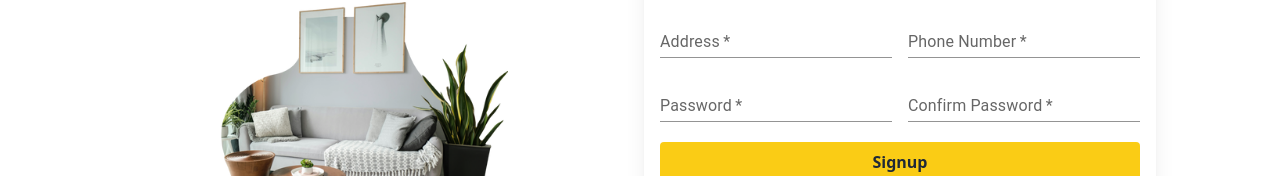
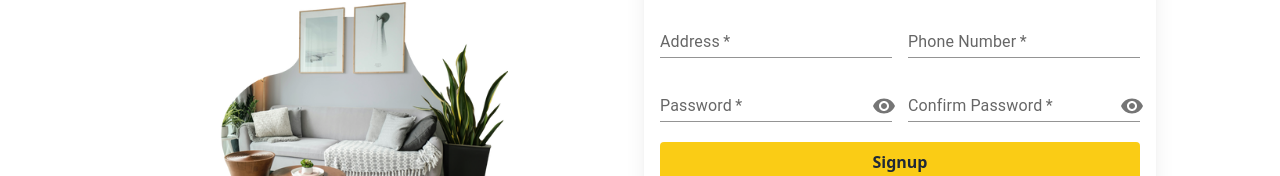
Before and after one commit to bhatta09/Room-Rental-System, a React (Vite) app: page /sign-up in a window 1280 px wide. Shown: the part 294-470 px from the top of the page. Built offline with nearby package versions, Linux system fonts and the light colour scheme.

Commit message:
eye show and hide in password create

```diff
--- a/src/components/Profile/ChangePassword.jsx
+++ b/src/components/Profile/ChangePassword.jsx
@@ -1,17 +1,21 @@
 import axios from "axios";
 import { useState } from "react";
-import { TextField } from "@mui/material"
+import { TextField, IconButton, InputAdornment } from "@mui/material";
+import { Visibility, VisibilityOff } from "@mui/icons-material";
 
 const ChangePassword = () => {
   const [currentPassword, setCurrentPassword] = useState("");
   const [newPassword, setNewPassword] = useState("");
   const [confirmPassword, setConfirmPassword] = useState("");
+  const [showPassword, setShowPassword] = useState(false);
 
   const formData = {
     currentPassword,
     newPassword,
     confirmPassword,
   };
+
+  const handleClickShowPassword = () => setShowPassword(!showPassword);
 
   const handleSubmit = async (e) => {
     e.preventDefault();
@@ -29,6 +33,8 @@ const ChangePassword = () => {
       console.error("Error", error);
     }
   };
+
+
   return (
     <div className="max-w-lg w-full p-8 mt-2 ml-96 bg-white bg-opacity-80 shadow-xl rounded-lg ">
       <form onSubmit={handleSubmit}>
@@ -39,35 +45,71 @@ const ChangePassword = () => {
           <div className="mb-10 font-semibold  flex flex-col gap-2">
             <label className="text-xs font-bold">Old Password</label>
             <TextField
+             type={showPassword ? "text" : "password"}
               value={currentPassword}
               onChange={(e) => setCurrentPassword(e.target.value)}
-              type="name"
               placeholder="Your Old Password"
               className="w-full px-3 py-2 border border-gray-300 rounded-lg focus:outline-none focus:ring focus:ring-blue-200"
+              InputProps={{
+                endAdornment: (
+                  <InputAdornment position="end">
+                    <IconButton
+                      onClick={handleClickShowPassword}
+                      edge="end"
+                    >
+                      {showPassword ? <VisibilityOff /> : <Visibility />}
+                    </IconButton>
+                  </InputAdornment>
+                ),
+              }}
             />
           </div>
           <div className="mb-10 font-semibold flex flex-col gap-2">
             <label className="text-xs font-bold">New Password</label>
             <TextField
+             type={showPassword ? "text" : "password"}
               value={newPassword}
               onChange={(e) => setNewPassword(e.target.value)}
-              type="text"
               name=""
               required
               placeholder=" Your New Password"
               className="w-full px-3 py-2 border border-gray-300 rounded-lg focus:outline-none focus:ring focus:ring-blue-200"
+              InputProps={{
+                endAdornment: (
+                  <InputAdornment position="end">
+                    <IconButton
+                      onClick={handleClickShowPassword}
+                      edge="end"
+                    >
+                      {showPassword ? <VisibilityOff /> : <Visibility />}
+                    </IconButton>
+                  </InputAdornment>
+                ),
+              }}
             />
           </div>
           <div className="mb-10 font-semibold flex flex-col gap-2">
             <label className="text-xs font-bold">Confirm Password</label>
             <TextField
+             type={showPassword ? "text" : "password"}
               value={confirmPassword}
               onChange={(e) => setConfirmPassword(e.target.value)}
-              type="text"
               name=""
               required
               placeholder=" Confirm Password"
               className="w-full px-3 py-2 border border-gray-300 rounded-lg focus:outline-none focus:ring focus:ring-blue-200"
+              InputProps={{
+                endAdornment: (
+                  <InputAdornment position="end">
+                    <IconButton
+                      onClick={handleClickShowPassword}
+                      edge="end"
+                    >
+                      {showPassword ? <VisibilityOff /> : <Visibility />}
+                    </IconButton>
+                  </InputAdornment>
+                ),
+              }}
             />
           </div>
 
--- a/src/pages/Login.jsx
+++ b/src/pages/Login.jsx
@@ -1,8 +1,8 @@
 import React, { useEffect, useState } from "react";
 import AuthBg from "../components/Auth/AuthBg";
 import { Link, useNavigate, useSearchParams } from "react-router-dom";
-
-import { Button, Grid2, TextField } from "@mui/material";
+import { Button, TextField, IconButton, InputAdornment } from "@mui/material";
+import { Visibility, VisibilityOff } from "@mui/icons-material";
 import axios from "axios";
 import { toast } from "react-toastify";
 import { useDispatch } from "react-redux";
@@ -14,10 +14,12 @@ const Login = () => {
 
   const [username, setusername] = useState("");
   const [password, setPassword] = useState("");
-  const [formErrors, setFormErrors] = useState({}); // State for form validation errors
+  const [showPassword, setShowPassword] = useState(false);
+  const [formErrors, setFormErrors] = useState({});
 
   const navigate = useNavigate();
   const dispatch = useDispatch();
+
   const handleSubmit = async (e) => {
     e.preventDefault();
     try {
@@ -44,6 +46,7 @@ const Login = () => {
       }
     }
   };
+
   useEffect(() => {
     const verifyToken = async () => {
       if (token) {
@@ -63,6 +66,9 @@ const Login = () => {
     verifyToken();
   }, [token]);
 
+
+  const handleClickShowPassword = () => setShowPassword(!showPassword);
+
   // Google login handler
   const handleGoogleLogin = () => {
     window.location.href = "http://localhost:9090/oauth2/authorization/google";
@@ -74,7 +80,7 @@ const Login = () => {
   };
 
   return (
-    <div className="flex mx-auto  justify-center flex-wrap mb-24 ">
+    <div className="flex mx-auto justify-center flex-wrap mb-24">
       <div className="mt-5">
         <AuthBg />
       </div>
@@ -83,8 +89,8 @@ const Login = () => {
           Login
         </h2>
         <div>
-          <div className="mb-3 font-semibold  flex flex-col gap-2">
-            <label className="text-xs font-bold"> USERNAME</label>
+          <div className="mb-3 font-semibold flex flex-col gap-2">
+            <label className="text-xs font-bold">USERNAME</label>
             <TextField
               type="name"
               value={username}
@@ -99,23 +105,34 @@ const Login = () => {
             <TextField
               value={password}
               onChange={(e) => setPassword(e.target.value)}
-              type=""
+              type={showPassword ? "text" : "password"}
               placeholder="Password"
               error={!!formErrors.error}
               helperText={formErrors.error}
+              InputProps={{
+                endAdornment: (
+                  <InputAdornment position="end">
+                    <IconButton
+                      onClick={handleClickShowPassword}
+                      edge="end"
+                    >
+                      {showPassword ? <VisibilityOff /> : <Visibility />}
+                    </IconButton>
+                  </InputAdornment>
+                ),
+              }}
             />
           </div>
 
           <button
             onClick={handleSubmit}
-            className="  w-full  font-semibold bg-yellow-400 rounded h-10  text-base font-sm text-gray-800"
+            className="w-full font-semibold bg-yellow-400 rounded h-10 text-base font-sm text-gray-800"
           >
             Login
           </button>
-          <div className="flex gap-2 text-sm mt-5 ">
+          <div className="flex gap-2 text-sm mt-5">
             <span className="text-gray-500 font-semibold">
-              {" "}
-              Dont't Have an account?
+              Don't have an account?
             </span>
             <Link to="/sign-up" className="text-yellow-400 font-semibold">
               Sign up
@@ -123,10 +140,10 @@ const Login = () => {
           </div>
         </div>
         <div>
-          <h1 className="text-lg  font-normal tracking-normal mt-6 text-gray-800 text-center uppercase">
+          <h1 className="text-lg font-normal tracking-normal mt-6 text-gray-800 text-center uppercase">
             or
           </h1>
-          <h1 className="text-lg  font-normal tracking-normal mb-6 text-gray-800 text-center ">
+          <h1 className="text-lg font-normal tracking-normal mb-6 text-gray-800 text-center">
             Continue With
           </h1>
           <div className="flex justify-center gap-2">
--- a/src/pages/SignUp.jsx
+++ b/src/pages/SignUp.jsx
@@ -1,7 +1,7 @@
 import AuthBg from "../components/Auth/AuthBg";
 import { Link, useNavigate } from "react-router-dom";
-
-import { Button, Grid2, TextField } from "@mui/material";
+import { Button, TextField, IconButton, InputAdornment, Grid2 } from "@mui/material";
+import { Visibility, VisibilityOff } from "@mui/icons-material";
 import { useState } from "react";
 import axios from "axios";
 
@@ -17,7 +17,7 @@ const SignUp = () => {
   });
 
   const [formErrors, setFormErrors] = useState({}); // State for form validation errors
-
+  const [showPassword, setShowPassword] = useState(false);
   const navigate = useNavigate();
 
   const handleChange = (e) => {
@@ -27,6 +27,9 @@ const SignUp = () => {
       [id]: value,
     }));
   };
+
+
+  const handleClickShowPassword = () => setShowPassword(!showPassword);
 
   // Google login handler
   const handleGoogleLogin = () => {
@@ -138,6 +141,7 @@ const SignUp = () => {
             </Grid2>
             <Grid2 size={6}>
               <TextField
+               type={showPassword ? "text" : "password"}
                 variant="standard"
                 required
                 fullWidth
@@ -147,10 +151,23 @@ const SignUp = () => {
                 onChange={handleChange}
                 error={!!formErrors.error}
                 helperText={formErrors.error}
+                InputProps={{
+                  endAdornment: (
+                    <InputAdornment position="end">
+                      <IconButton
+                        onClick={handleClickShowPassword}
+                        edge="end"
+                      >
+                        {showPassword ? <VisibilityOff /> : <Visibility />}
+                      </IconButton>
+                    </InputAdornment>
+                  ),
+                }}
               />
             </Grid2>
             <Grid2 size={6}>
               <TextField
+               type={showPassword ? "text" : "password"}
                 variant="standard"
                 required
                 fullWidth
@@ -160,6 +177,18 @@ const SignUp = () => {
                 onChange={handleChange}
                 error={!!formErrors.error}
                 helperText={formErrors.error}
+                InputProps={{
+                  endAdornment: (
+                    <InputAdornment position="end">
+                      <IconButton
+                        onClick={handleClickShowPassword}
+                        edge="end"
+                      >
+                        {showPassword ? <VisibilityOff /> : <Visibility />}
+                      </IconButton>
+                    </InputAdornment>
+                  ),
+                }}
               />
             </Grid2>
           </Grid2>
```
